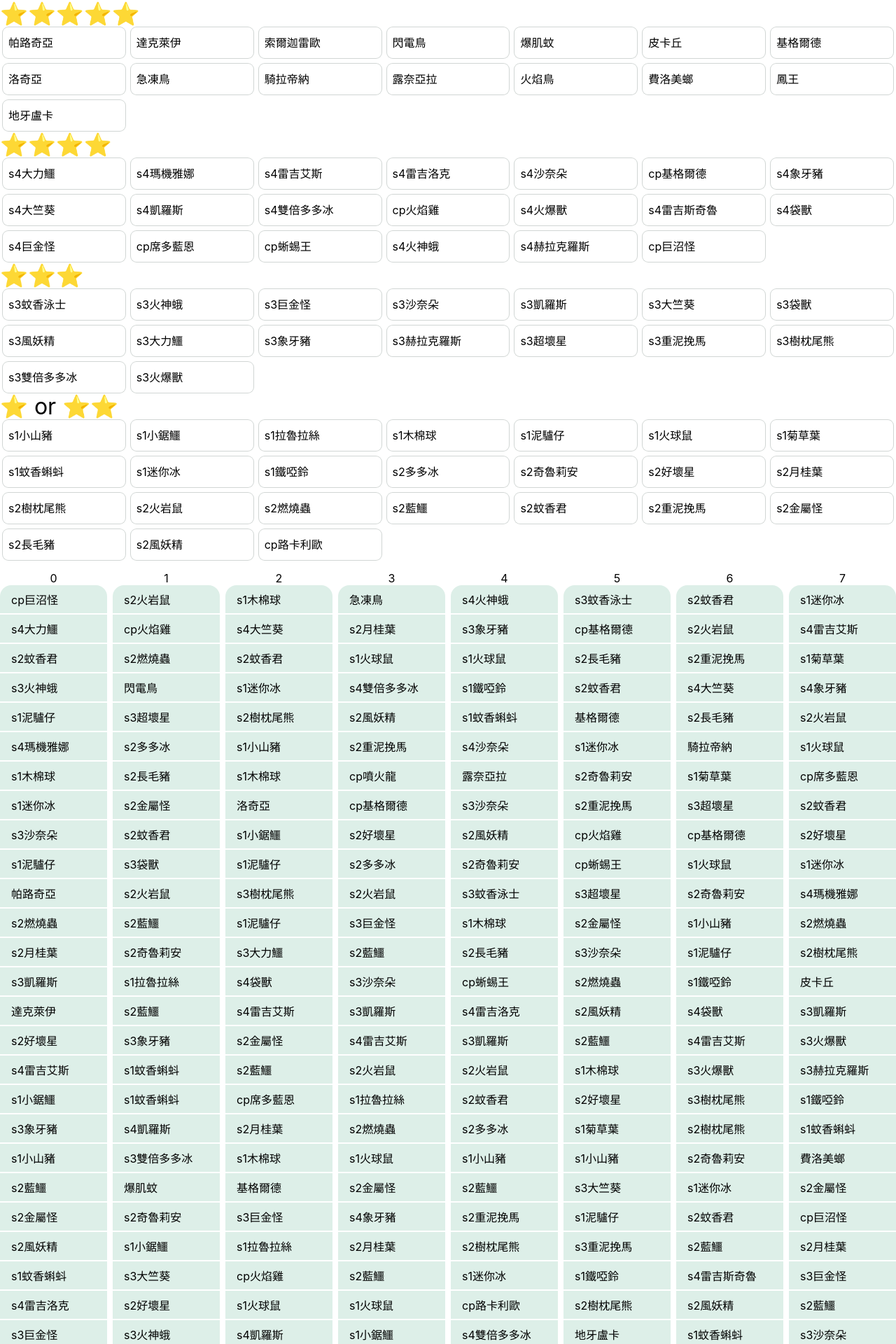
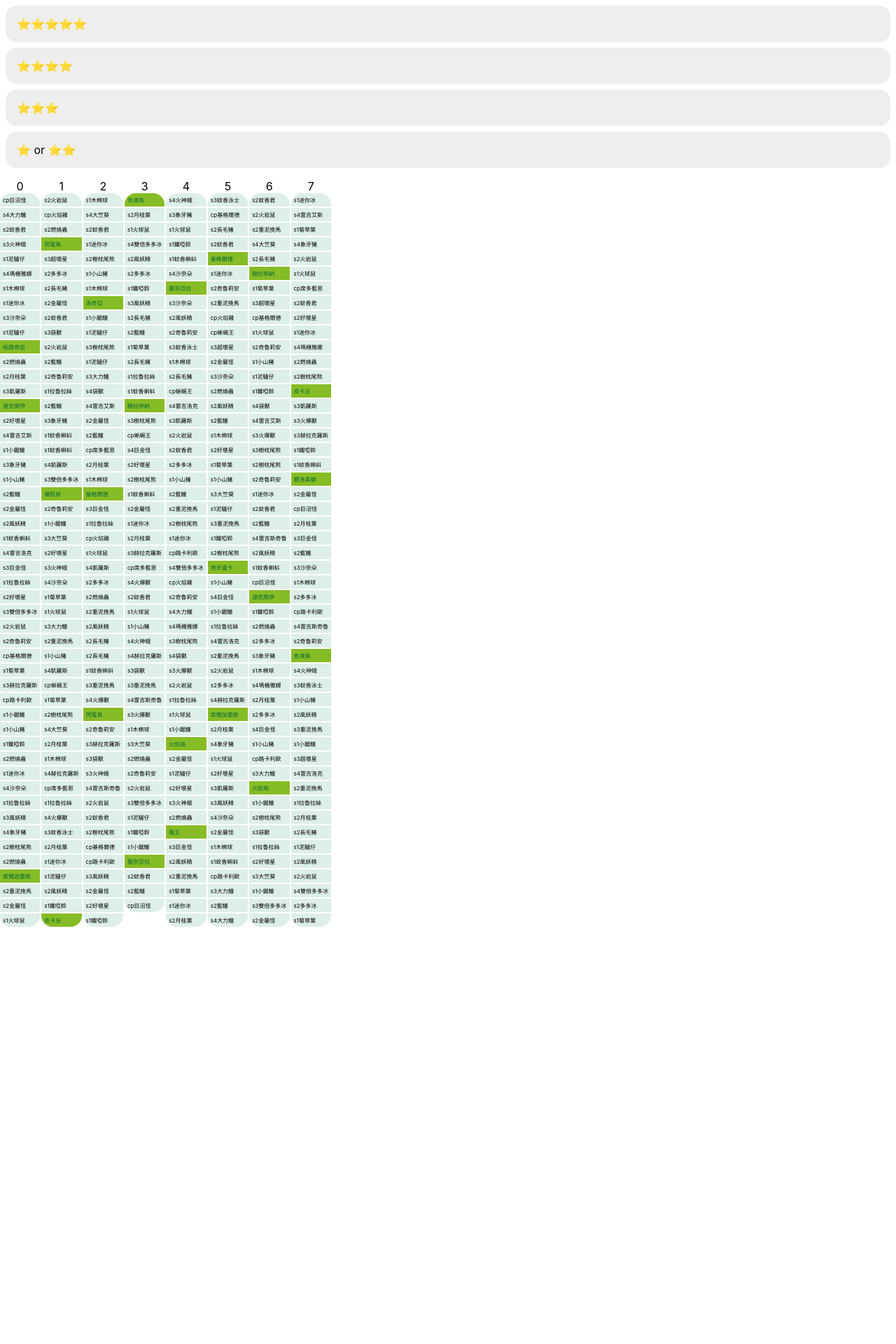
Before and after one commit to tsun-yu/gaole-order, a Vue app: page / in a window 1280 px wide. Shown: the top 1920 px of the page at 70% size. After the commit the page ends 1326 px from the top, so only its background shows below. Built offline with nearby package versions, Linux system fonts and the light colour scheme.

Commit message:
feat: ui adjustment

```diff
--- a/src/assets/order.js
+++ b/src/assets/order.js
@@ -471,141 +471,50 @@ export default [
     {
       name: 's2風妖精'
     },
-    {
-      name: 's2重泥挽馬'
-    },
-    {
-      name: 'cp噴火龍'
-    },
-    {
-      name: 'cp基格爾德'
-    },
-    {
-      name: 's2好壞星'
-    },
-    {
-      name: 's2多多冰'
-    },
-    {
-      name: 's2火岩鼠'
-    },
-    {
-      name: 's3巨金怪'
-    },
-    {
-      name: 's2藍鱷'
-    },
-    {
-      name: 's3沙奈朵'
-    },
-    {
-      name: 's3凱羅斯'
-    },
-    {
-      name: 's4雷吉艾斯'
-    },
-    {
-      name: 's2火岩鼠'
-    },
-    {
-      name: 's1拉魯拉絲'
-    },
-    {
-      name: 's2燃燒蟲'
-    },
-    {
-      name: 's1火球鼠'
-    },
-    {
-      name: 's2金屬怪'
-    },
-    {
-      name: 's4象牙豬'
-    },
-    {
-      name: 's2月桂葉'
-    },
-    {
-      name: 's2藍鱷'
-    },
-    {
-      name: 's1火球鼠'
-    },
-    {
-      name: 's1小鋸鱷'
-    },
-    {
-      name: 's2蚊香君'
-    },
-    {
-      name: 's3象牙豬'
-    },
-    {
-      name: 's4袋獸'
-    },
-    {
-      name: 's3象牙豬'
-    },
-    {
-      name: 's4象牙豬'
-    },
-    {
-      name: 's3火神蛾'
-    },
-    {
-      name: 's1火球鼠'
-    },
-    {
-      name: 's2重泥挽馬'
-    },
-    {
-      name: 's1木棉球'
-    },
-    {
-      name: 's1蚊香蝌蚪'
-    },
-    {
-      name: 's2月桂葉'
-    },
-    {
-      name: 's2重泥挽馬'
-    },
-    {
-      name: 's4沙奈朵'
-    },
-    {
-      name: 's1迷你冰'
-    },
-    {
-      name: 's1迷你冰'
-    },
-    {
-      name: 's2火岩鼠'
-    },
-    {
-      name: 's1小山豬'
-    },
-    {
-      name: 's2奇魯莉安'
-    },
-    {
-      name: 's1小鋸鱷'
-    },
-    {
-      name: 's2燃燒蟲'
-    },
-    {
-      name: 's2多多冰'
-    },
-    {
-      name: 's3沙奈朵'
-    },
-    {
-      name: 's2風妖精'
-    },
-    {
-      name: 's1火球鼠'
-    }
+    { name: 's2多多冰' },
+    { name: 's1鐵啞鈴' },
+    { name: 's3風妖精' },
+    { name: 's2長毛豬' },
+    { name: 's2藍鱷' },
+    { name: 's1菊草葉' },
+    { name: 's2長毛豬' },
+    { name: 's1拉魯拉絲' },
+    { name: 's1蚊香蝌蚪' },
+    { name: '騎拉帝納' },
+    { name: 's3樹枕尾熊' },
+    { name: 'cp蜥蜴王' },
+    { name: 's4巨金怪' },
+    { name: 's2好壞星' },
+    { name: 's2樹枕尾熊' },
+    { name: 's1蚊香蝌蚪' },
+    { name: 's2金屬怪' },
+    { name: 's1迷你冰' },
+    { name: 's2月桂葉' },
+    { name: 's3赫拉克羅斯' },
+    { name: 'cp席多藍恩' },
+    { name: 's4火爆獸' },
+    { name: 's2蚊香君' },
+    { name: 's1火球鼠' },
+    { name: 's1小山豬' },
+    { name: 's4火神蛾' },
+    { name: 's4赫拉克羅斯' },
+    { name: 's3袋獸' },
+    { name: 's3重泥挽馬' },
+    { name: 's4雷吉斯奇魯' },
+    { name: 's3火爆獸' },
+    { name: 's1木棉球' },
+    { name: 's3大竺葵' },
+    { name: 's2燃燒蟲' },
+    { name: 's2奇魯莉安' },
+    { name: 's2火岩鼠' },
+    { name: 's3雙倍多多冰' },
+    { name: 's1泥驢仔' },
+    { name: 's1鐵啞鈴' },
+    { name: 's1小鋸鱷' },
+    { name: '露奈亞拉' },
+    { name: 's2蚊香君' },
+    { name: 's2藍鱷' },
+    { name: 'cp巨沼怪' }
   ],
   [
     {
--- a/src/components/form/MultiSelect.vue
+++ b/src/components/form/MultiSelect.vue
@@ -77,6 +77,7 @@ const data = defineModel('data', {
   padding-inline: 0.25rem;
   width: v-bind(sectionWidth);
   margin-top: v-bind(sectionMarginTop);
+  min-height: 0;
 
   > label {
     line-height: 1.625rem;
@@ -87,6 +88,7 @@ const data = defineModel('data', {
     display: none;
   }
   .checkboxGroup {
+    margin: 0.25rem 0.25rem 0.5rem;
     display: grid;
     gap: 0.5rem;
     grid-template-columns: repeat(auto-fit, minmax(v-bind(optMaxWidth), 1fr));
--- a/src/views/Rush6Order.vue
+++ b/src/views/Rush6Order.vue
@@ -35,14 +35,14 @@ const orderDisplay = computed(() => {
     })
     .filter((v) => v !== '')
 })
-
-// console.log(orderDisplay.value)
 </script>
 
 <template>
   <div>
+    <div class="accordion">
+      <label for="star5collapse">⭐⭐⭐⭐⭐</label>
+      <input type="checkbox" id="star5collapse" />
       <div class="wrap">
-      <h1>⭐⭐⭐⭐⭐</h1>
         <multi-select
           :id="'star5Opt'"
           :checkboxOpts="star5"
@@ -50,8 +50,11 @@ const orderDisplay = computed(() => {
           :optMaxWidth="'10rem'"
         ></multi-select>
       </div>
+    </div>
+    <div class="accordion">
+      <label for="star4collapse">⭐⭐⭐⭐</label>
+      <input type="checkbox" id="star4collapse" />
       <div class="wrap">
-      <h1>⭐⭐⭐⭐</h1>
         <multi-select
           :id="'star4Opt'"
           :checkboxOpts="star4"
@@ -59,8 +62,11 @@ const orderDisplay = computed(() => {
           :optMaxWidth="'10rem'"
         ></multi-select>
       </div>
+    </div>
+    <div class="accordion">
+      <label for="star3collapse">⭐⭐⭐</label>
+      <input type="checkbox" id="star3collapse" />
       <div class="wrap">
-      <h1>⭐⭐⭐</h1>
         <multi-select
           :id="'star3Opt'"
           :checkboxOpts="star3"
@@ -68,8 +74,11 @@ const orderDisplay = computed(() => {
           :optMaxWidth="'10rem'"
         ></multi-select>
       </div>
+    </div>
+    <div class="accordion">
+      <label for="star12collapse">⭐ or ⭐⭐</label>
+      <input type="checkbox" id="star12collapse" />
       <div class="wrap">
-      <h1>⭐ or ⭐⭐</h1>
         <multi-select
           :id="'star12Opt'"
           :checkboxOpts="star12"
@@ -78,11 +87,19 @@ const orderDisplay = computed(() => {
         ></multi-select>
       </div>
     </div>
+  </div>
   <div class="container">
     <div v-for="(item, i) of orderDisplay" :key="'order' + i">
       <p>{{ i }}</p>
       <ul>
-        <li :class="{ isSelect: item2?.selected }" v-for="(item2, i2) of item" :key="'orderr' + i2">
+        <li
+          :class="{
+            isSelect: item2?.selected,
+            isStar5: item2.name[0] !== 's' && item2.name[0] !== 'c'
+          }"
+          v-for="(item2, i2) of item"
+          :key="'orderr' + i2"
+        >
           {{ item2.name }}
         </li>
       </ul>
@@ -91,17 +108,49 @@ const orderDisplay = computed(() => {
 </template>
 
 <style lang="scss" scoped>
+.accordion {
+  background-color: #eee;
+  margin: 0.5rem;
+  border-radius: 1rem;
+
+  label {
+    cursor: pointer;
+    padding: 1rem;
+    display: block;
+  }
+  input[type='checkbox'] {
+    display: none;
+
+    &:checked + .wrap {
+      grid-template-rows: 1fr;
+    }
+  }
+  .wrap {
+    display: grid;
+    grid-template-rows: 0fr;
+    overflow: hidden;
+    transition: 0.3s ease-in-out;
+  }
+}
+
 .container {
   margin-top: 1rem;
-  display: grid;
-  gap: 0.5rem;
-  grid-template-columns: repeat(auto-fit, minmax(7rem, 1fr));
+  display: flex;
+  gap: 0.125rem;
+  overflow: auto;
+
+  .isStar5 {
+    background-color: var(--color-primary);
+    color: var(--color-green6);
+  }
 
   .isSelect {
     background-color: var(--color-teal6);
     color: #fff;
   }
 
+  div {
+    flex-shrink: 0;
     p {
       text-align: center;
     }
@@ -111,8 +160,10 @@ const orderDisplay = computed(() => {
 
       li {
         background-color: var(--color-teal1);
-      padding: 0.5rem 1rem;
+        padding: 0.25rem;
         margin-bottom: 0.125rem;
+        overflow: hidden;
+        font-size: 0.5rem;
 
         &:first-child {
           border-top-left-radius: 1rem;
@@ -126,4 +177,5 @@ const orderDisplay = computed(() => {
       }
     }
   }
+}
 </style>
```
Lines whose indentation alone changed are shown as unchanged.
